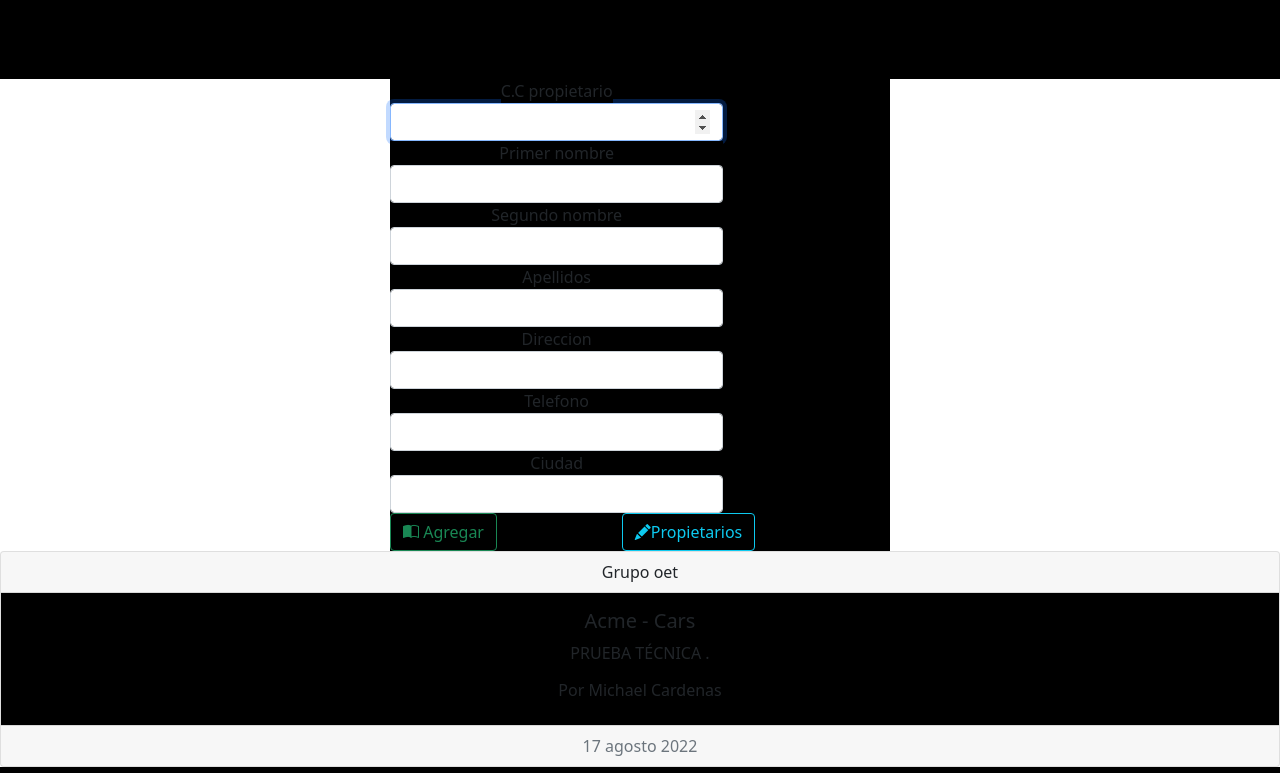
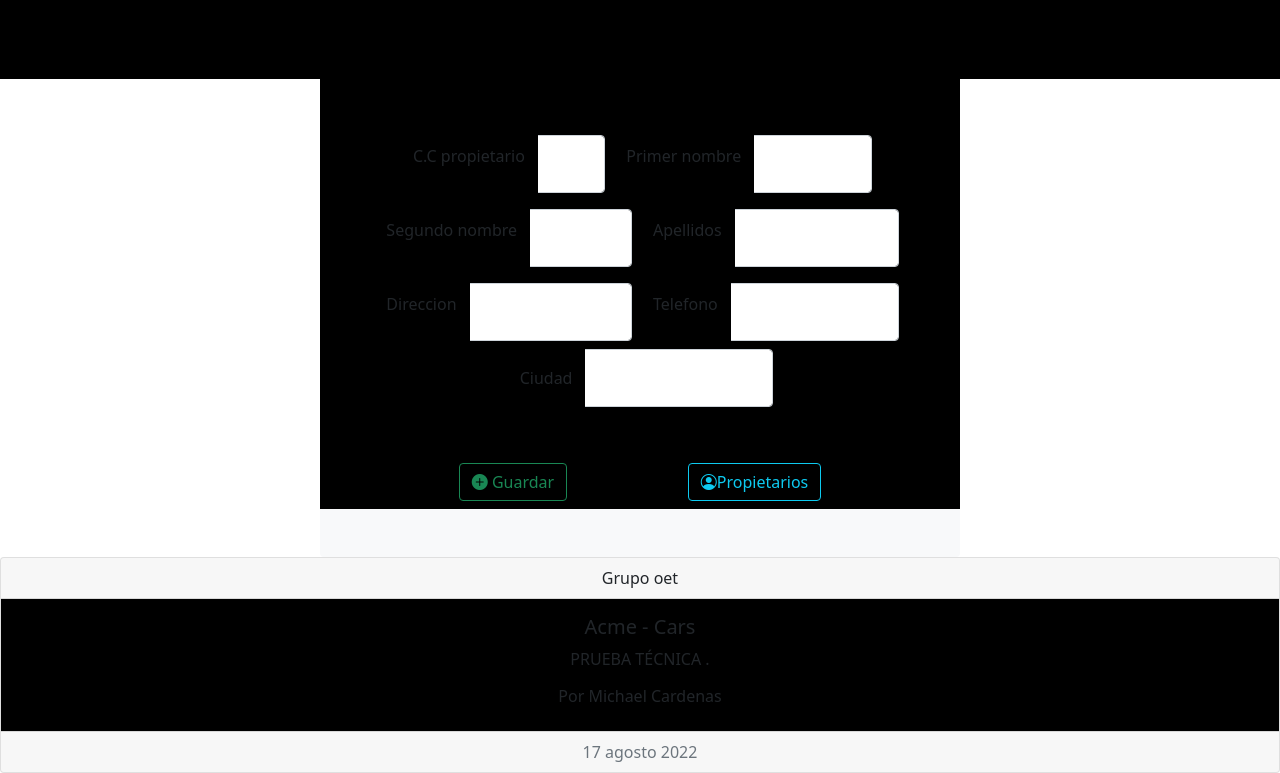
Before and after one commit to michcardenas/ACME, a PHP site: page /propietarios/agregar.php in a window 1280 px wide. Shown: the part 639-1412 px from the top of the page. Run offline with PHP 8.4, Linux system fonts and the light colour scheme.

Commit message:
Se arregla Propietario: Actualizar y agregar.

```diff
--- a/acme/index.php
+++ b/acme/index.php
@@ -72,7 +72,7 @@
 
 <!-- Boton de agregar -->
 <div class="row w-100 ">
-    			<div class="d-flex justify-content-between flex-wrap">
+    			<div class="d-flex justify-content-between flex-wrap p-5">
           <h3><a href="propietarios/propietarios.php" class="btn btn btn-outline-primary bi bi-person btn-lg"><i></i>Propietarios</a></h3>
           <h3><a href="vehiculos/vehiculos.php" class="btn btn btn-outline-success bi bi-car-front btn-lg"><i></i>🚗 Vehiculos</a></h3>
           <h3><a href="conductores/conductores.php" class="btn btn btn-outline-info  bi bi-emoji-laughing btn-lg"><i></i>Conductores</a></h3>
--- a/acme/propietarios/agregar.php
+++ b/acme/propietarios/agregar.php
@@ -72,46 +72,54 @@
 
 <!-- Inputs-->
 
-<div class="mx-auto" style="width: 500px;">
-<form action="agregar.php" method="POST">
+<div class="mx-auto bg-light rounded   pb-5" style="width: 50%;">
+<form action="agregar.php#boton" method="POST">
+  <div class="d-flex   justify-content-center  flex-wrap">
+  <div class="form-floating col-4 p-2  mt-5">
 
-  <div class="form-group col-8 text-center">
-        <label for="titulo">C.C propietario</label>
-        <input type="number" name="cc_propietario" class="form-control" id="cc_propietario" autofocus>
+        <input type="number" name="cc_propietario" class="form-control" id="cc_propietario" placeholder="1.032.455.582" >
+        <label for="cc_propietario">C.C propietario</label>
     </div>
 
-    <div class="form-group col-8 text-center">
-        <label for="titulo">Primer nombre</label>
-        <input type="text" name="primer_nombre_p" class="form-control" id="primer_nombre_p">
+    <div class="form-floating col-5 p-2 mt-5">
+
+        <input type="text" name="primer_nombre_p" class="form-control" id="primer_nombre_p" placeholder="nombre">
+        <label for="primer_nombre_p">Primer nombre</label>
     </div>
 
-    <div class="form-group col-8 text-center">
-        <label for="autor">Segundo nombre</label>
-        <input type="text" name="segundo_nombre_p" class="form-control" id="segundo_nombre_p">
+    <div class="form-floating col-5 p-2">
+
+        <input type="text" name="segundo_nombre_p" class="form-control" id="segundo_nombre_p" placeholder="S.Nombre">
+        <label for="segundo_nombre_p">Segundo nombre</label>
     </div>
-    <div class="form-group col-8 text-center">
-        <label for="autor">Apellidos</label>
-        <input type="text" name="apellidos_p" class="form-control" id="apellidos_p">
+    <div class="form-floating col-5 p-2">
+
+        <input type="text" name="apellidos_p" class="form-control" id="apellidos_p" placeholder="Apellido">
+        <label for="apellidos_p">Apellidos</label>
     </div>
-    <div class="form-group col-8 text-center">
-        <label for="autor">Direccion</label>
-        <input type="text" name="direccion_p" class="form-control" id="direccion_p">
+    <div class="form-floating col-5 p-2">
+
+        <input type="text" name="direccion_p" class="form-control" id="direccion_p"  placeholder="Direccion">
+        <label for="direccion_p">Direccion</label>
     </div>
-    <div class="form-group col-8 text-center">
-        <label for="autor">Telefono</label>
-        <input type="tel" name="telefono_p" class="form-control" id="telefono_p">
+    <div class="form-floating col-5 p-2">
+
+        <input type="tel" name="telefono_p" class="form-control" id="telefono_p" placeholder="Telefono">
+        <label for="telefono_p">Telefono</label>
     </div>
-    <div class="form-group col-8 text-center">
-        <label for="autor">Ciudad</label>
-        <input type="text" name="ciudad_p" class="form-control" id="ciudad_p">
+    <div class="form-floating col-5 pb-sm-5">
+
+        <input type="text" name="ciudad_p" class="form-control" id="ciudad_p" placeholder="Ciudad">
+        <label for="ciudad_p">Ciudad</label>
+    </div>
     </div>
 
 
 
-
-    <button  class="btn btn btn-outline-success bi bi-book-half" name="btn_resgistrar"> <i></i>Agregar</button>&nbsp;&nbsp;&nbsp;&nbsp;&nbsp;&nbsp;&nbsp;&nbsp;&nbsp;&nbsp;&nbsp;&nbsp;&nbsp;&nbsp;&nbsp;&nbsp;&nbsp;&nbsp;&nbsp;&nbsp;&nbsp;&nbsp;&nbsp;&nbsp;&nbsp;&nbsp;&nbsp;&nbsp;&nbsp;
-    <a href="propietarios.php" class="btn btn-outline-info bi bi-pencil-fill"><i></i>Propietarios</a>
-
+    <div id="boton" class="d-flex  justify-content-center flex-wrap p-2">
+    <button   class="btn btn btn-outline-success bi bi-plus-circle-fill" name="btn_resgistrar"> <i></i>Guardar</button>&nbsp;&nbsp;&nbsp;&nbsp;&nbsp;&nbsp;&nbsp;&nbsp;&nbsp;&nbsp;&nbsp;&nbsp;&nbsp;&nbsp;&nbsp;&nbsp;&nbsp;&nbsp;&nbsp;&nbsp;&nbsp;&nbsp;&nbsp;&nbsp;&nbsp;&nbsp;&nbsp;&nbsp;&nbsp;
+    <a href="propietarios.php" class="btn btn-outline-info bi bi-person-circle"><i></i>Propietarios</a>
+    </div>
 
 
 </form>
```
Also changed, not shown: acme/propietarios/editar.php (+33 -24 lines).
